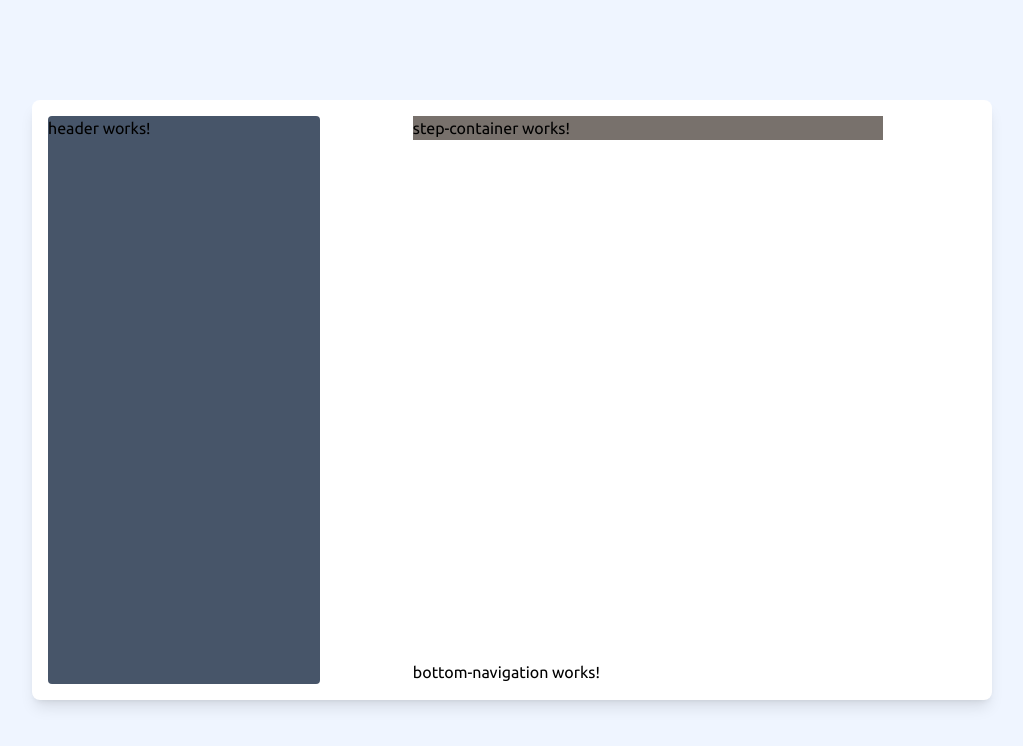
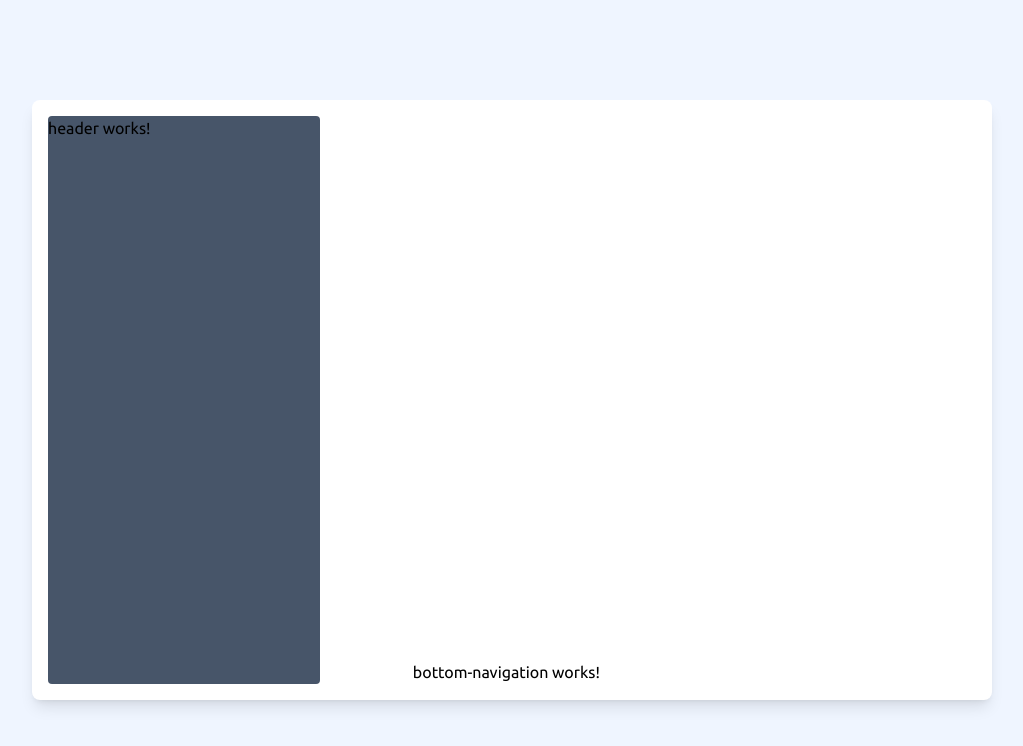
Before and after one commit to dimolf345/angular-multi-step-form, an Angular app: page / in a window 1280 px wide. Shown: the top 746 px of the page, without its empty margins (128-1151 px from the left). Built offline with nearby package versions, Linux system fonts and the light colour scheme.

Commit message:
feat: modify styles for step-container component, add test to app-component

```diff
--- a/src/app/app.component.scss
+++ b/src/app/app.component.scss
@@ -3,5 +3,5 @@
 }
 
 main {
-  @apply grow flex flex-col justify-between md:px-[10%];
+  @apply grow flex flex-col justify-between md:px-[10%] bg-background md:bg-white;
 }
--- a/src/app/layout/step-container/step-container.component.scss
+++ b/src/app/layout/step-container/step-container.component.scss
@@ -1,3 +1,4 @@
 :host {
-  @apply bg-stone-500 mx-4 -mt-16 md:mx-0 md:mt-0;
+  //TODO remove min-h class
+  @apply bg-white min-h-52 rounded-lg mx-4 -mt-16 px-6 py-8 md:mx-0 md:mt-0 md:py-10;
 }
--- a/src/app/layout/step-container/step-container.component.ts
+++ b/src/app/layout/step-container/step-container.component.ts
@@ -4,13 +4,7 @@
   selector: 'app-step-container',
   standalone: true,
   imports: [],
-  template: `
-    <p>
-      step-container works!
-    </p>
-  `,
-  styleUrl: './step-container.component.scss'
+  template: ` <ng-content></ng-content> `,
+  styleUrl: './step-container.component.scss',
 })
-export class StepContainerComponent {
-
-}
+export class StepContainerComponent {}
```
Also changed, not shown: 2 other files (tests, documents, lock files or other folders).
